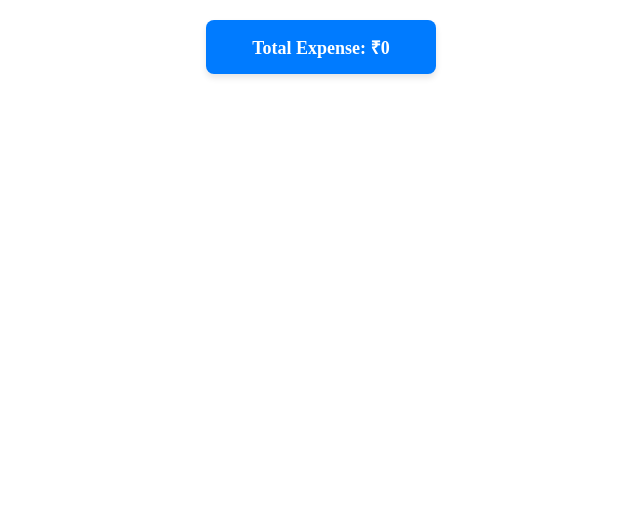
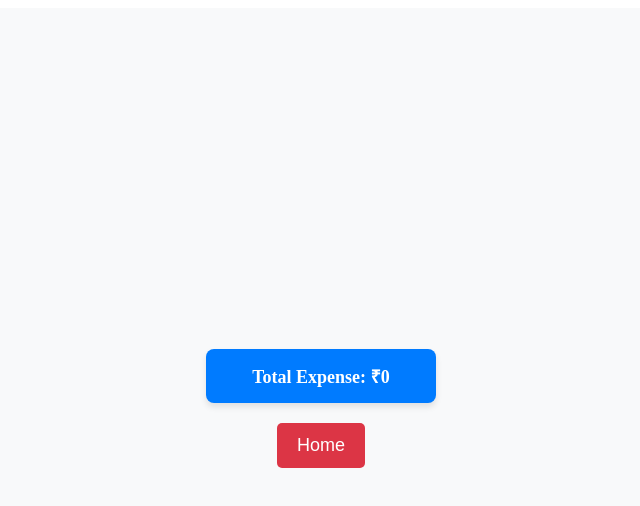
Before and after one commit to 45Aditya/Expense-Tracker, a React (Vite) app: page /totalExpense in a window 1280 px wide. Shown: the top 506 px of the page, without its empty margins (319-959 px from the left). Built offline with nearby package versions, Linux system fonts and the light colour scheme.

Commit message:
Expense-Tracker

```diff
--- a/src/components/AddExpense.jsx
+++ b/src/components/AddExpense.jsx
@@ -3,10 +3,17 @@ import { useDispatch } from "react-redux";
 import { useForm } from "react-hook-form";
 import { addExpense } from '../store/expenseSlice';
 import { ToastContainer, toast } from 'react-toastify';
+import { useNavigate } from 'react-router-dom';
+import Button from './Button';
 
 function AddExpense() {
     const dispatch = useDispatch();
     const { register, handleSubmit, reset, formState: { errors } } = useForm();
+
+    const navigate = useNavigate();
+    const home = () => {
+        navigate("/");
+    };
 
     const notify = () => toast("Your expense has been added!");
 
@@ -24,11 +31,12 @@ function AddExpense() {
     return (
         <div style={{
             display: "flex",
+            flexDirection: "column",
             justifyContent: "center",
             alignItems: "center",
             minHeight: "100vh",
             backgroundColor: "#f3f4f6",
-            padding: "20px"
+            gap: "20px"
         }}>
             <div style={{
                 backgroundColor: "white",
@@ -55,6 +63,7 @@ function AddExpense() {
                     gap: "15px",
                     width: "100%"
                 }}>
+                    {/* Title */}
                     <div style={{ display: "flex", flexDirection: "column" }}>
                         <label style={{
                             fontSize: "14px",
@@ -83,7 +92,6 @@ function AddExpense() {
                         />
                         {errors.title && <p style={{ color: "red", fontSize: "12px", marginTop: "4px" }}>Title is required</p>}
                     </div>
-
                     <div style={{ display: "flex", flexDirection: "column" }}>
                         <label style={{
                             fontSize: "14px",
@@ -112,7 +120,6 @@ function AddExpense() {
                         />
                         {errors.amount && <p style={{ color: "red", fontSize: "12px", marginTop: "4px" }}>Amount is required</p>}
                     </div>
-
                     <div style={{ display: "flex", flexDirection: "column" }}>
                         <label style={{
                             fontSize: "14px",
@@ -141,7 +148,6 @@ function AddExpense() {
                         />
                         {errors.category && <p style={{ color: "red", fontSize: "12px", marginTop: "4px" }}>Category is required</p>}
                     </div>
-
                     <button type="submit" style={{
                         width: "100%",
                         backgroundColor: "#3b82f6",
@@ -160,6 +166,20 @@ function AddExpense() {
                     </button>
                 </form>
             </div>
+            <Button
+                btnText="Home"
+                classname="total-expense"
+                onClick={home}
+                style={{
+                    padding: "12px 20px",
+                    fontSize: "18px",
+                    backgroundColor: "#dc3545",
+                    color: "white",
+                    border: "none",
+                    borderRadius: "5px",
+                    cursor: "pointer"
+                }}
+            />
             <ToastContainer />
         </div>
     );
--- a/src/components/Display.jsx
+++ b/src/components/Display.jsx
@@ -1,8 +1,16 @@
 import React, { useState } from "react";
 import { useSelector, useDispatch } from "react-redux";
 import { removeExpense, updateExpense } from "../store/expenseSlice";
+import Button from "./Button";
+import { useNavigate } from "react-router-dom";
 
 function DisplayList() {
+    const navigate = useNavigate();
+
+    const home = () => {
+        navigate("/");
+    };
+
     const expenses = useSelector((state) => state.expense.expenses);
     const dispatch = useDispatch();
 
@@ -26,6 +34,7 @@ function DisplayList() {
     return (
         <div style={{
             display: "flex",
+            flexDirection: "column",
             justifyContent: "center",
             alignItems: "center",
             minHeight: "100vh",
@@ -37,7 +46,8 @@ function DisplayList() {
                 borderRadius: "10px",
                 boxShadow: "0 4px 6px rgba(0, 0, 0, 0.1)",
                 width: "500px",
-                textAlign: "center"
+                textAlign: "center",
+                marginBottom: "20px"
             }}>
                 <h2 style={{ fontSize: "20px", fontWeight: "bold", marginBottom: "15px" }}>Expense List</h2>
 
@@ -67,9 +77,9 @@ function DisplayList() {
                                 padding: "10px",
                                 borderRadius: "8px",
                                 display: "grid",
-                                gridTemplateColumns: "2fr 1fr 2fr 1fr 1fr", // Fixed layout
+                                gridTemplateColumns: "2fr 1fr 2fr 1fr 1fr",
                                 alignItems: "center",
-                                gap: "8px"  // Spacing between elements
+                                gap: "8px"
                             }}>
                                 {editId === expense.id ? (
                                     <>
@@ -118,6 +128,21 @@ function DisplayList() {
                     </ul>
                 )}
             </div>
+            <Button
+                btnText="Home"
+                classname="total-expense"
+                onClick={home}
+                style={{
+                    padding: "12px 20px",
+                    fontSize: "18px",
+                    backgroundColor: "#dc3545",
+                    color: "white",
+                    border: "none",
+                    borderRadius: "5px",
+                    cursor: "pointer",
+                    marginTop: "20px"
+                }}
+            />
         </div>
     );
 }
--- a/src/components/TotalExpense.jsx
+++ b/src/components/TotalExpense.jsx
@@ -1,12 +1,26 @@
 import React from "react";
 import { useSelector } from "react-redux";
+import { useNavigate } from "react-router-dom";
+import Button from "./Button";
 
 function TotalExpense() {
   const expenses = useSelector((state) => state.expense.expenses);
+  const totalAmount = expenses.reduce((sum, expense) => sum + expense.amount, 0);
+  const navigate = useNavigate();
 
-  const totalAmount = expenses.reduce((sum, expense) => sum + expense.amount, 0);
+  const home = () => {
+    navigate("/");
+  };
 
   return (
+    <div style={{
+      display: "flex",
+      flexDirection: "column",
+      alignItems: "center",
+      justifyContent: "center",
+      minHeight: "100vh",
+      backgroundColor: "#f8f9fa"
+    }}>
       <div style={{
         backgroundColor: "#007bff",
         color: "white",
@@ -15,11 +29,26 @@ function TotalExpense() {
         boxShadow: "0px 4px 6px rgba(0, 0, 0, 0.1)",
         width: "200px",
         textAlign: "center",
-      margin: "20px auto",
         fontSize: "18px",
-      fontWeight: "bold"
+        fontWeight: "bold",
+        marginBottom: "20px" // Added margin to separate from the button
       }}>
         Total Expense: ₹{totalAmount}
+      </div>
+      <Button
+        btnText="Home"
+        classname="total-expense"
+        onClick={home}
+        style={{
+            padding: "12px 20px",
+            fontSize: "18px",
+            backgroundColor: "#dc3545",
+            color: "white",
+            border: "none",
+            borderRadius: "5px",
+            cursor: "pointer"
+        }}
+      />
     </div>
   );
 }
--- a/src/store/expenseSlice.js
+++ b/src/store/expenseSlice.js
@@ -31,7 +31,7 @@ const expenseSlice = createSlice({
                     ? {
                         ...expense,
                         ...(action.payload.title && { title: action.payload.title }),
-                        ...(action.payload.amount && { amount: action.payload.amount }),
+                        ...(action.payload.amount && { amount: Number(action.payload.amount) }),
                         ...(action.payload.category && { category: action.payload.category })
                       }
                     : expense
```
Lines whose indentation alone changed are shown as unchanged.
